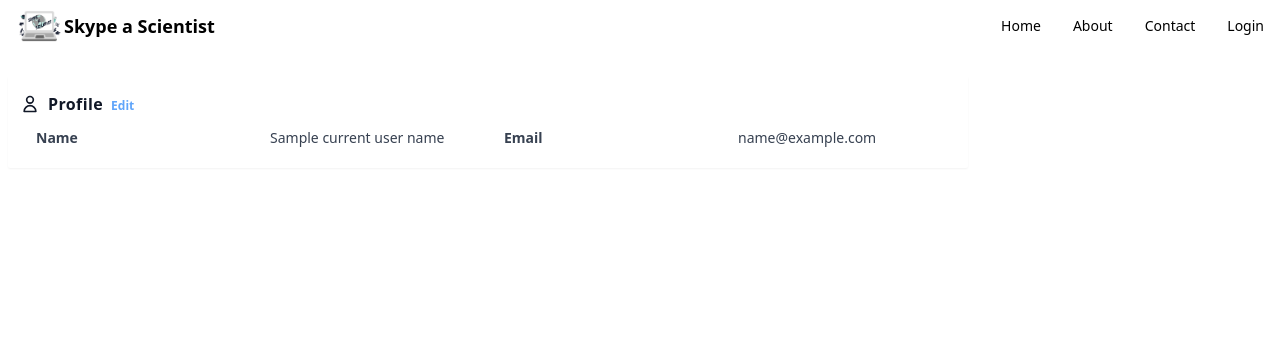
After one commit to ntorba/sas-match-portal, a Flask app: template flask_app/templates/profile-group-leader.html in a window 1280 px wide. The commit adds this page. Shown: the top 355 px of the page. Run offline with Flask 2, Linux system fonts and the light colour scheme; the template is opened without the code that fills it: most values are stand-ins (such as "Sample title", 1, 10 or a date in 2020); parts of the project's set-up code (start-up, migrations or seed data) failed here and were passed over; some libraries are stand-ins or nearby versions.

Commit message:
adding overlay-menu to the profile to allow for editing

```diff
--- a/flask_app/templates/profile-group-leader-edit-link.html
+++ b/flask_app/templates/profile-group-leader-edit-link.html
@@ -1,5 +1,3 @@
 <turbo-frame id="profileUpdateForm">
-    <div class="w-full text-center py-3 rounded bg-green-300 text-black hover:bg-green-600 focus:outline-none my-1">
-        <a href="/profile/update">Edit Profile</a>
-    </div>
+    <a class="text-xs text-blue-400" href="/profile/update">Edit</a>
 </turbo-frame>
--- /dev/null
+++ b/flask_app/templates/profile-group-leader.html
@@ -0,0 +1,56 @@
+{% extends "_base.html" %}
+{% set active_page = 'profile' %}
+
+{% block content %}
+<!-- component -->
+<style>
+    :root {
+        --main-color: #4a76a8;
+    }
+
+    .bg-main-color {
+        background-color: var(--main-color);
+    }
+
+    .text-main-color {
+        color: var(--main-color);
+    }
+
+    .border-main-color {
+        border-color: var(--main-color);
+    }
+</style>
+<link href="https://unpkg.com/tailwindcss@^1.0/dist/tailwind.min.css" rel="stylesheet">
+<script src="https://cdn.jsdelivr.net/gh/alpinejs/alpine@v2.x.x/dist/alpine.min.js" defer></script>
+
+<div class="w-full md:w-9/12 mx-2 h-64">
+    <!-- Profile tab -->
+    <!-- About Section -->
+    <div class="bg-white p-3 shadow-sm rounded-sm">
+        <div class="flex items-center space-x-2 font-semibold text-gray-900 leading-8">
+            <span clas="text-green-500">
+                <svg class="h-5" xmlns="http://www.w3.org/2000/svg" fill="none" viewBox="0 0 24 24"
+                    stroke="currentColor">
+                    <path stroke-linecap="round" stroke-linejoin="round" stroke-width="2"
+                        d="M16 7a4 4 0 11-8 0 4 4 0 018 0zM12 14a7 7 0 00-7 7h14a7 7 0 00-7-7z" />
+                </svg>
+            </span>
+            <span class="tracking-wide">Profile</span>
+            <span>{% include "profile-group-leader-edit-link.html" %}</span>
+        </div>
+        <div class="text-gray-700">
+            <div class="grid md:grid-cols-2 text-sm">
+                <div class="grid grid-cols-2">
+                    <div class="px-4 py-2 font-semibold">Name</div>
+                    <div class="px-4 py-2">{{ current_user_name }}</div>
+                </div>
+                <div class="grid grid-cols-2">
+                    <div class="px-4 py-2 font-semibold">Email</div>
+                    <div class="px-4 py-2">{{ current_user_email }} </div>
+                </div>
+            </div>
+        </div>
+    </div>
+</div>
+
+{% endblock %}
```
Also changed, not shown: flask_app/templates/profile-group-leader-update-form.html (+16 -18 lines).
